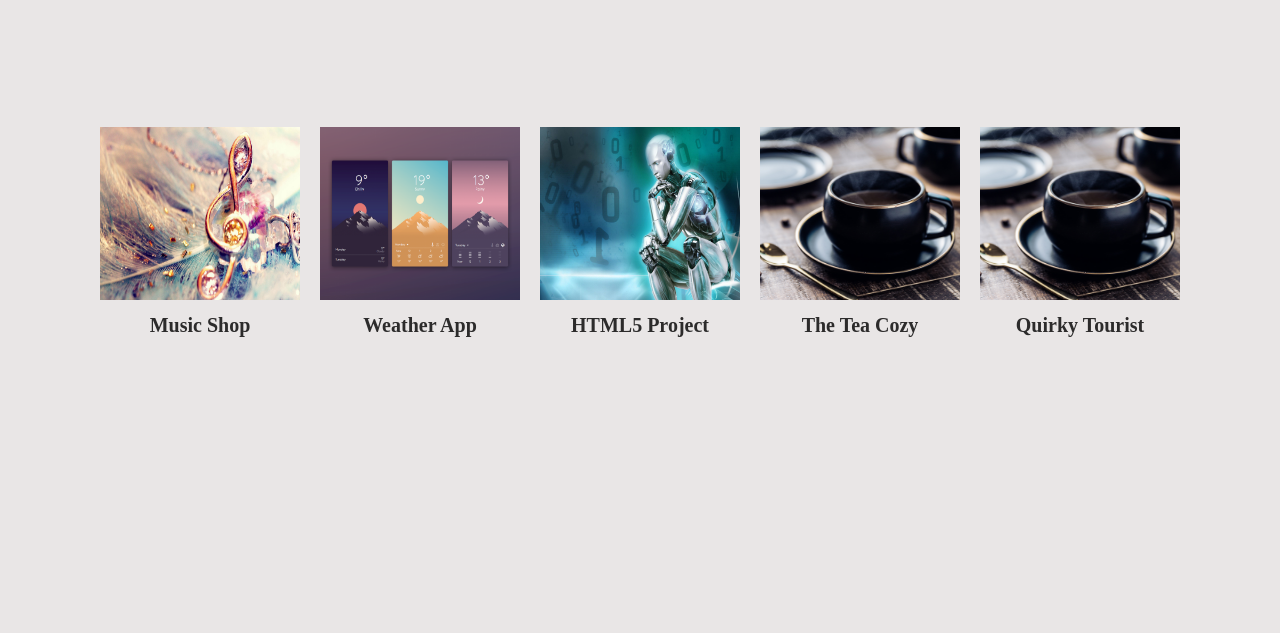
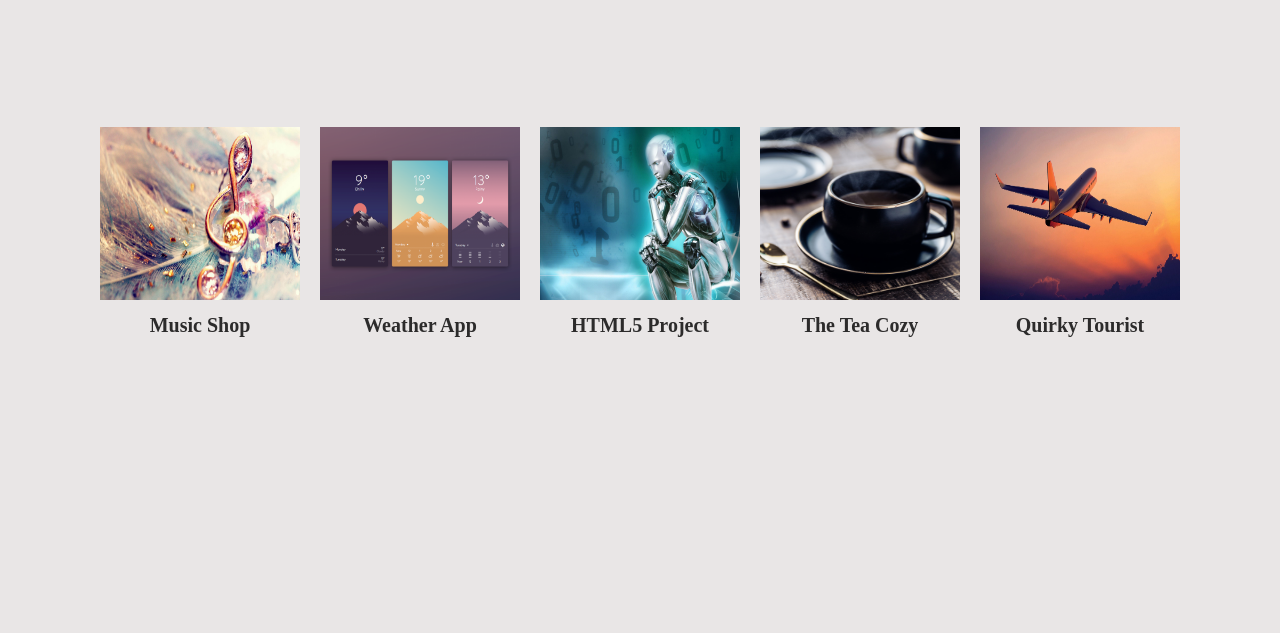
Before and after one commit to shary1995/Portfolio, a plain HTML site: page index.html in a window 1280 px wide. Shown: the part 1745-2378 px from the top of the page. Drawn offline with nearby package versions, Linux system fonts and the light colour scheme.

Commit message:
Update index.html

```diff
--- a/index.html
+++ b/index.html
@@ -57,7 +57,7 @@
                 <a href="https://shary1995.github.io/Weather-App/" target="_blank" class="gallery-img"><img src="weather-apps.png" alt="Weather image"><p>Weather App</p></a>
                 <a href="https://shary1995.github.io/Chore-Door/" target="_blank" class="gallery-img"><img src="bot.jpg" alt="robot image"><p>HTML5 Project</p></a>
                 <a href="https://shary1995.github.io/Tea-Cosy-/" target="_blank" class="gallery-img"><img src="tea cozy.jpg" alt="css image"><p>The Tea Cozy</p></a>
-                <a href="https://shary1995.github.io/Quirky-Tourist/" target="_blank" class="gallery-img"><img src="tea cozy.jpg" alt="css image"><p>Quirky Tourist</p></a>
+                <a href="https://shary1995.github.io/Quirky-Tourist/" target="_blank" class="gallery-img"><img src="Airplane.jpg" alt="css image"><p>Quirky Tourist</p></a>
             </section>
             </div>
             <!--Contacts Section-->
```
